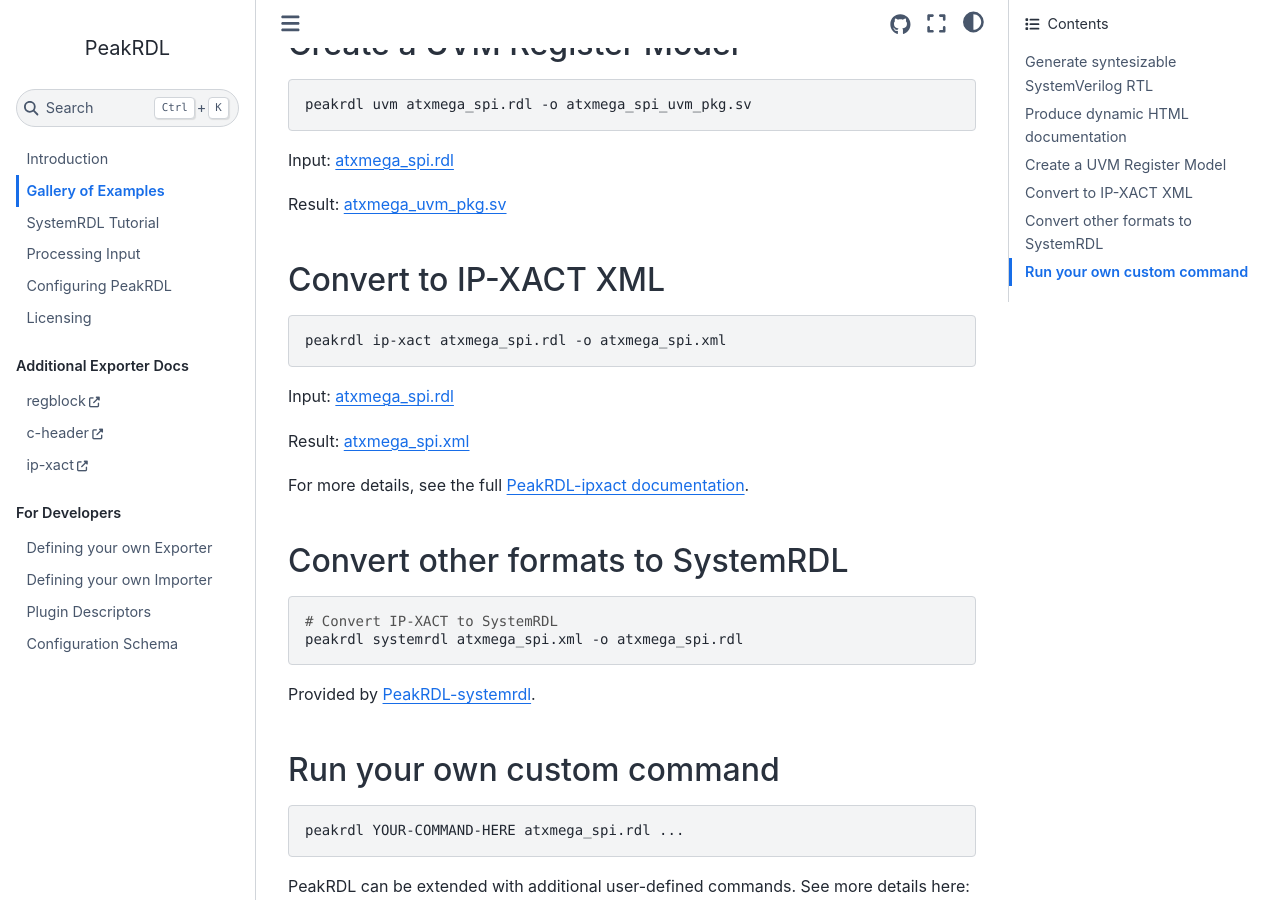
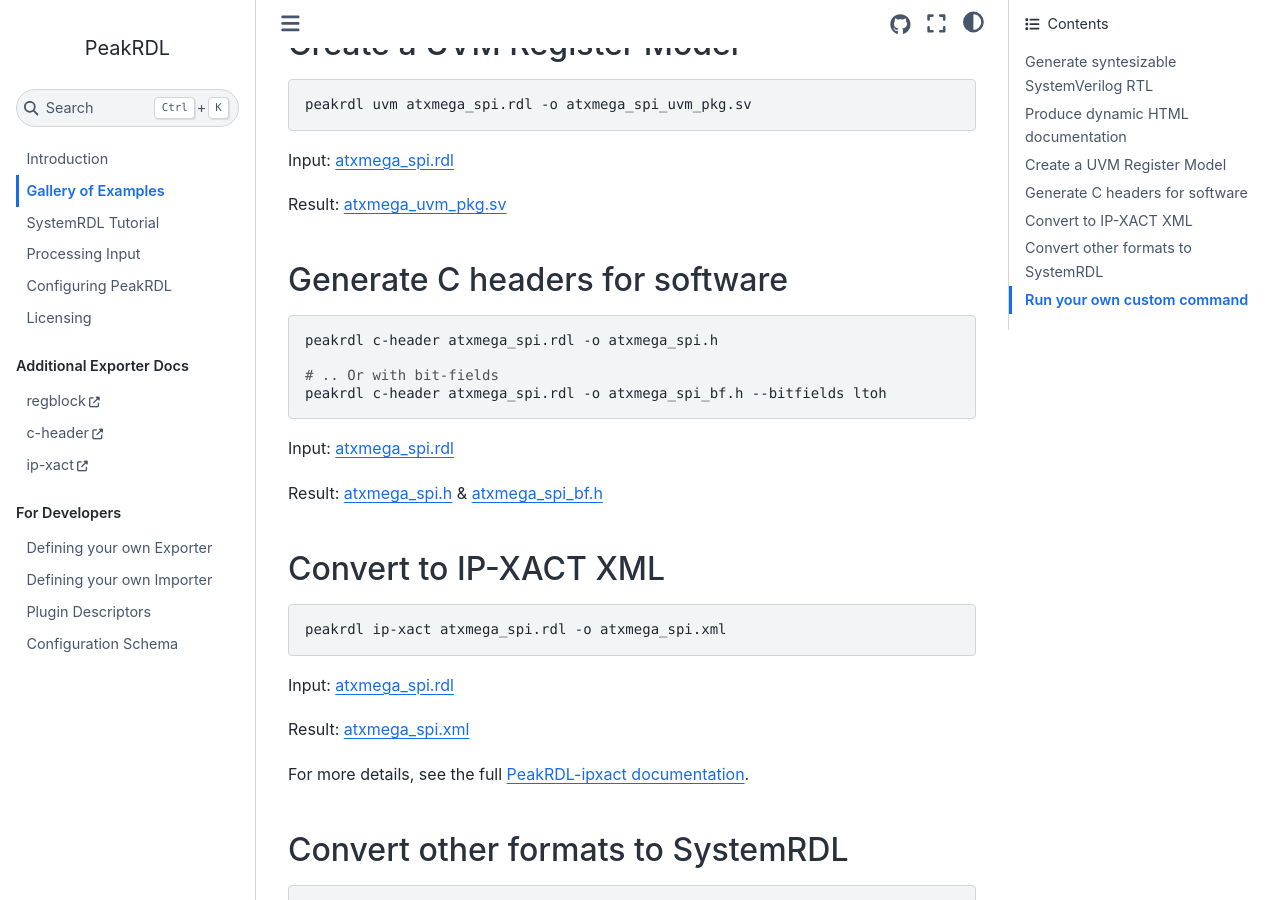
Before and after one commit to SystemRDL/PeakRDL, a Sphinx documentation site: the page built from docs/gallery.rst, in a window 1280 px wide and 900 px high, scrolled down 908 px. Built offline with Sphinx 7.4.7 and the Sphinx Book theme 1.1.4, drawn with Linux system fonts in a browser that asks for light colours.

Commit message:
Add C header examples

```diff
--- a/docs/gallery.rst
+++ b/docs/gallery.rst
@@ -50,6 +50,22 @@
 Result: `atxmega_uvm_pkg.sv <https://github.com/SystemRDL/PeakRDL/blob/main/examples/atxmega_spi_uvm_pkg.sv>`_
 
 
+Generate C headers for software
+^^^^^^^^^^^^^^^^^^^^^^^^^^^^^^^
+.. code-block:: bash
+
+    peakrdl c-header atxmega_spi.rdl -o atxmega_spi.h
+
+    # .. Or with bit-fields
+    peakrdl c-header atxmega_spi.rdl -o atxmega_spi_bf.h --bitfields ltoh
+
+
+Input: `atxmega_spi.rdl <https://github.com/SystemRDL/PeakRDL/tree/main/examples/atxmega_spi.rdl>`_
+
+Result: `atxmega_spi.h <https://github.com/SystemRDL/PeakRDL/blob/main/examples/atxmega_spi.h>`_ &
+`atxmega_spi_bf.h <https://github.com/SystemRDL/PeakRDL/blob/main/examples/atxmega_spi_bf.h>`_
+
+
 Convert to IP-XACT XML
 ^^^^^^^^^^^^^^^^^^^^^^
 .. code-block:: bash
```
Also changed, not shown: 2 other files.
